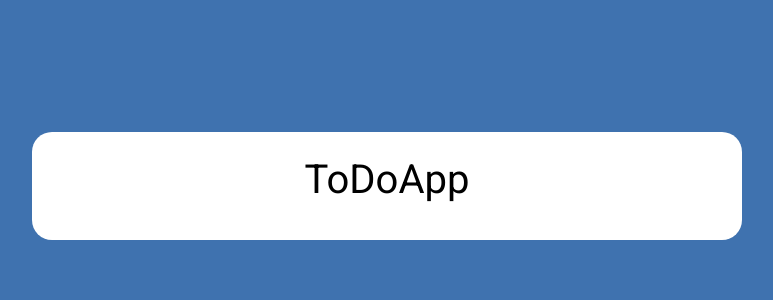
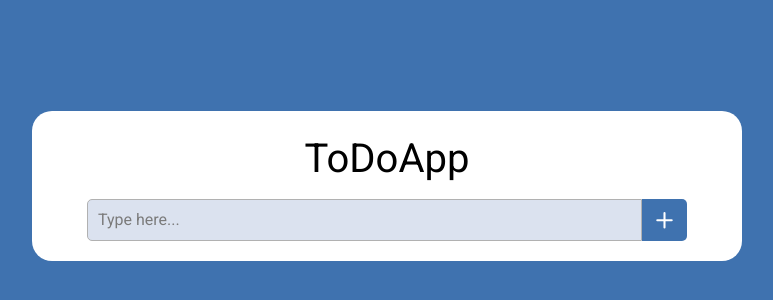
Before and after one commit to Takumikimura1899/zustand_todo, a React (Vite) app: page / in a window 1280 px wide. Shown: the part 214-514 px from the top of the page, without its empty margins (253-1026 px from the left). Built offline with nearby package versions, Linux system fonts and the light colour scheme.

Commit message:
[add] component_inutPlus

```diff
--- a/src/views/App/index.tsx
+++ b/src/views/App/index.tsx
@@ -1,6 +1,7 @@
 import React, { useEffect } from 'react';
 
 import { useToDoStore } from '../../data/stores/useToDoStore';
+import { InputPlus } from '../components/InputTasks/InputPlus';
 
 import styles from './index.module.scss';
 
@@ -15,7 +16,9 @@ export const App: React.FC = () => {
   return (
     <article className={styles.article}>
       <h1 className={styles.articleTitle}>ToDoApp</h1>
-      <section className={styles.articleSection}></section>
+      <section className={styles.articleSection}>
+        <InputPlus onAdd={createTask} />
+      </section>
       <section className={styles.articleSection}></section>
     </article>
   );
--- /dev/null
+++ b/src/views/components/InputTasks/InputPlus.module.scss
@@ -0,0 +1,26 @@
+.inputPlus {
+  width: 100%;
+  display: grid;
+  grid-template-columns: 1fr 45px;
+
+  &Value {
+    border: 1px solid #b1b1b1;
+    border-top-left-radius: 5px;
+    border-bottom-left-radius: 5px;
+    padding: 9px 10px;
+    font: 1rem/1.4 'Roboto', sans-serif;
+    background: #dbe2ef;
+    &::placeholder {
+      color: #7b7b7b;
+    }
+  }
+
+  &Button {
+    border-radius: none;
+    border-top-right-radius: 5px;
+    border-bottom-right-radius: 5px;
+    border: none;
+    cursor: pointer;
+    background: #3f72af;
+  }
+}
--- /dev/null
+++ b/src/views/components/InputTasks/InputPlus.tsx
@@ -0,0 +1,41 @@
+import React, { useCallback, useState } from 'react';
+import { useToDoStore } from '../../../data/stores/useToDoStore';
+
+import { BsPlus } from 'react-icons/bs';
+
+import styles from './InputPlus.module.scss';
+
+interface InputPlusProps {
+  onAdd: (title: string) => void;
+}
+
+export const InputPlus: React.FC<InputPlusProps> = ({ onAdd }) => {
+  const [inputValue, setInputValue] = useState('');
+  const addTask = useCallback(() => {
+    onAdd(inputValue);
+    setInputValue('');
+  }, [inputValue]);
+  return (
+    <div className={styles.inputPlus}>
+      <input
+        type='text'
+        className={styles.inputPlusValue}
+        value={inputValue}
+        onChange={(e) => setInputValue(e.target.value)}
+        onKeyDown={(e) => {
+          if (e.key === 'Enter') {
+            addTask();
+          }
+        }}
+        placeholder='Type here...'
+      />
+      <button
+        onClick={addTask}
+        aria-label='Add'
+        className={styles.inputPlusButton}
+      >
+        <BsPlus size='full' color='white' />
+      </button>
+    </div>
+  );
+};
```
